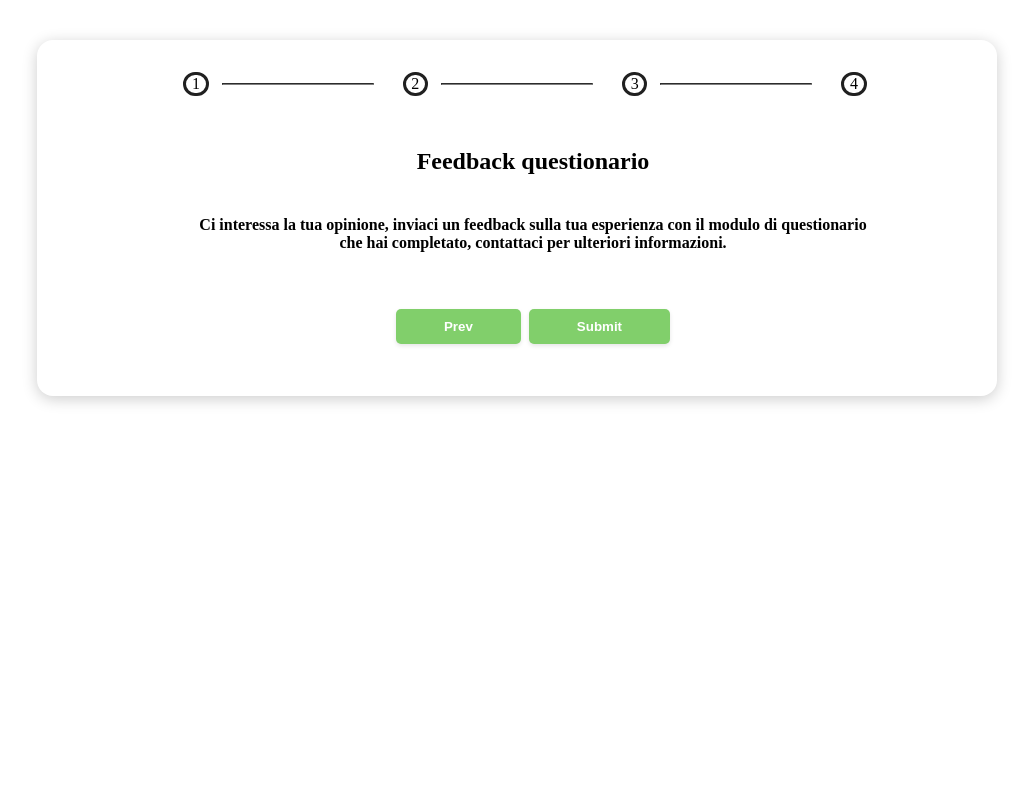
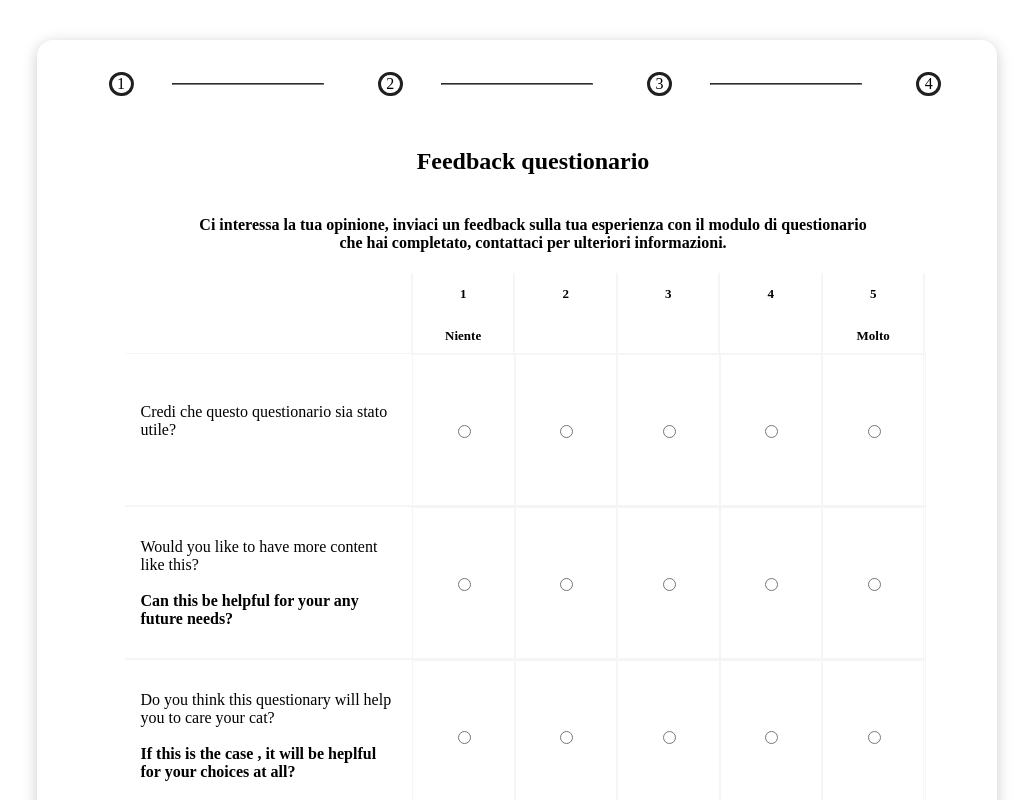
Before and after one commit to Muratkyn/vue-slot-form, a Vue app: page /cat-quest in a window 1280 px wide. Shown: the top 800 px of the page, without its empty margins (123-1156 px from the left). Built offline with nearby package versions, Linux system fonts and the light colour scheme.

Commit message:
questionario added

```diff
--- a/src/assets/main.css
+++ b/src/assets/main.css
@@ -40,7 +40,7 @@ button:active {
   width: 100%;
   display: flex;
   flex-flow: column wrap;
-  gap: 1rem;
+  /* gap: 1rem; */
   align-items: center;
   padding-inline: 1rem;
   margin-block: 2rem;
@@ -99,3 +99,11 @@ checkbox-wrapper {
   text-align: center;
   align-items: center;
 }
+
+.center {
+  width: 10px;
+  display: flex;
+  align-self: center;
+  text-align: center;
+  flex-flow: column;
+}
--- a/src/components/CatQuest.vue
+++ b/src/components/CatQuest.vue
@@ -16,6 +16,47 @@
             che hai completato, contattaci per ulteriori informazioni.
           </h4>
         </div>
+        <div class="numbers-container">
+          <div class="center-numbers" v-for="(_, i) in 6" :key="i">
+            <p v-if="i > 0">{{ i }}</p>
+            <p v-if="i === 1">Niente</p>
+            <p v-if="i === 5">Molto</p>
+          </div>
+        </div>
+        <div
+          v-for="(data, index) in catQuestData"
+          :key="data.name"
+          class="quest-wrapper"
+        >
+          <div class="quest-container">
+            <div class="quest-container__label">
+              <label :name="data.name" for="data.question1">{{
+                data.question1
+              }}</label>
+              <br />
+              <label
+                :class="{ fontBold: data.question2 }"
+                v-if="data.question2"
+                :name="data.name"
+                :for="data.question2"
+                >{{ data.question2 }}</label
+              >
+            </div>
+
+            <div
+              class="radio-container"
+              v-for="(answer, index) in data.answers"
+              :key="index"
+            >
+              <input
+                type="radio"
+                :id="data.name"
+                :value="answer"
+                :name="data.name"
+              />
+            </div>
+          </div>
+        </div>
       </template>
     </Container>
   </div>
@@ -25,6 +66,7 @@
 import { useAppStore } from "@/stores/store";
 import Container from "./shared/Container.vue";
 import router from "@/router";
+import { catQuestData } from "@/constants";
 
 const store = useAppStore();
 
@@ -46,4 +88,65 @@ const onSubmit = () => {
 };
 </script>
 
-<style scoped></style>
+<style scoped>
+.quest-wrapper {
+  align-self: flex-start;
+  margin-left: 1rem;
+  border: #f5f5f5 solid 1px;
+  border-left: none;
+}
+
+.numbers-container {
+  display: flex;
+  justify-content: center;
+  align-items: center;
+  margin-left: 20%;
+}
+
+.quest-container {
+  display: flex;
+  justify-content: center;
+  align-items: center;
+  width: 800px;
+}
+.quest-container__label {
+  display: flex;
+  justify-content: center;
+  align-items: center;
+  flex-flow: column;
+  width: 280px;
+  height: 100px;
+  margin-inline: 1rem;
+}
+
+.fontBold {
+  font-weight: bold;
+}
+
+.radio-container {
+  display: flex;
+  justify-content: center;
+  border: solid #f5f5f5 1px;
+  height: 150px;
+  width: 110px;
+  border-bottom: none;
+}
+
+.center-numbers {
+  display: flex;
+  flex-flow: column;
+  justify-content: start;
+  align-items: center;
+  border: #f5f5f5 solid 2px;
+  border-bottom: none;
+  width: 100.5px;
+  height: 80px;
+  border-left: none;
+  border-top: none;
+}
+
+p {
+  font-size: small;
+  font-weight: bold;
+}
+</style>
--- a/src/constants/index.ts
+++ b/src/constants/index.ts
@@ -165,25 +165,27 @@ export const catDiseaseHistory = [
 export const catQuestData = [
   {
     name: "catQuest1",
-    question1: "",
+    question1: "Credi che questo questionario sia stato utile?",
     question2: "",
     answers: [1, 2, 3, 4, 5],
   },
   {
     name: "catQuest2",
-    question1: "",
-    question2: "",
+    question1: "Would you like to have more content like this?",
+    question2: "Can this be helpful for your any future needs?",
     answers: [1, 2, 3, 4, 5],
   },
   {
     name: "catQuest3",
-    question1: "",
-    question2: "",
+    question1: "Do you think this questionary will help you to care your cat?",
+    question2:
+      "If this is the case , it will be heplful for your choices at all?",
     answers: [1, 2, 3, 4, 5],
   },
   {
     name: "catQuest4",
-    question1: "",
+    question1:
+      "Do you believe that this questionario will meet the requirement for your cat",
     question2: "",
     answers: [1, 2, 3, 4, 5],
   },
```
Also changed, not shown: src/components/CatHealthInfo.vue (line endings or trailing spaces).
